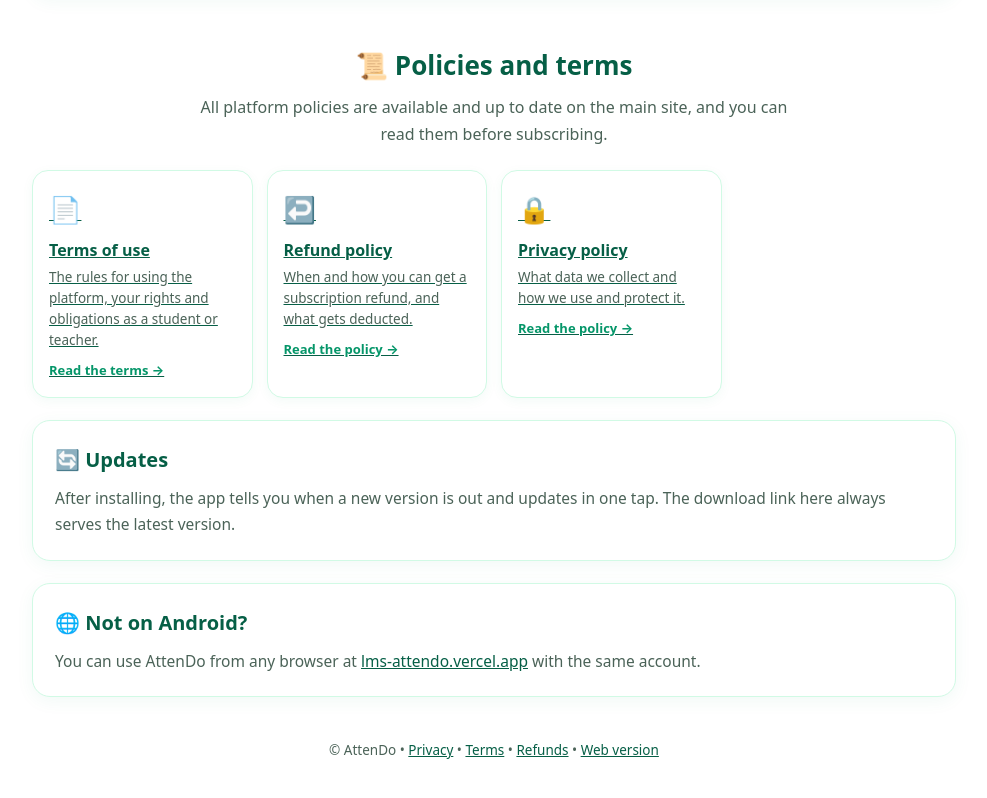
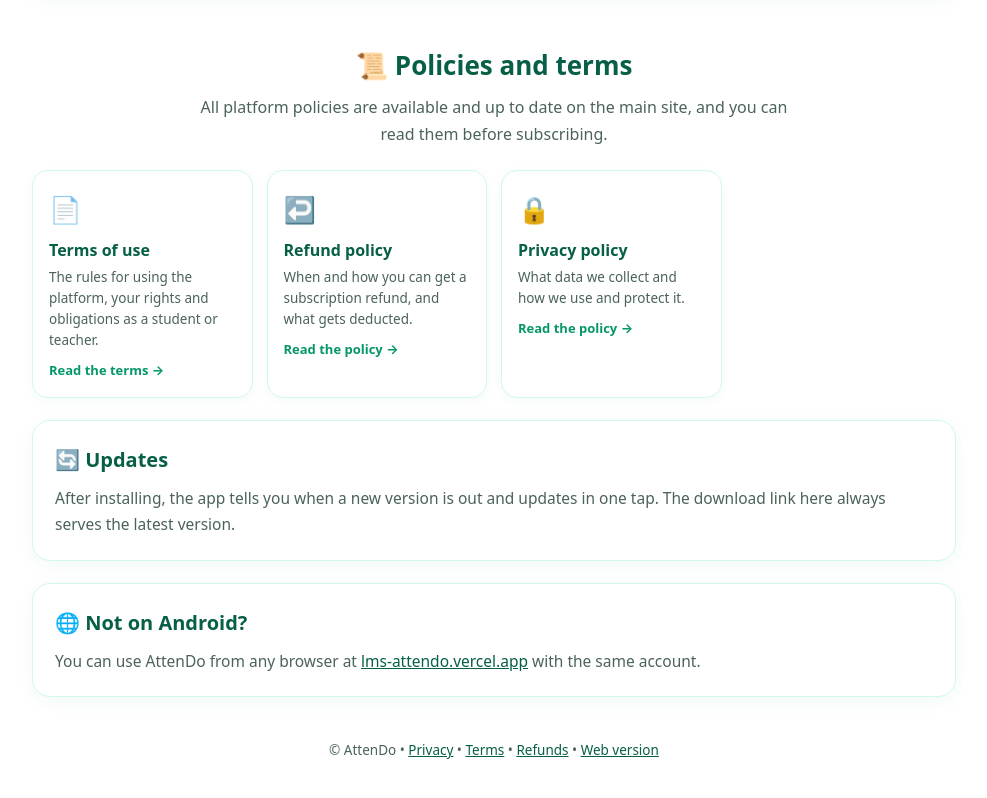
Before and after one commit to edumahmoud/attendo-app-download, a plain HTML site: page index.html in a window 1280 px wide. Shown: the part 1720-2518 px from the top of the page, without its empty margins (146-1133 px from the left). Drawn offline with Linux system fonts and the light colour scheme.

Commit message:
Style policy link cards

```diff
--- a/assets/style.css
+++ b/assets/style.css
@@ -92,6 +92,7 @@ html[dir=rtl] .car .track{direction:ltr}
 .kid h4{font-size:16px;color:var(--gd);margin:6px 0 3px}
 .kid p{color:var(--mut);font-size:13.5px;line-height:1.55}
 .kid .go{color:var(--g);font-weight:700;font-size:13px;margin-top:8px;display:block}
+.kids a.kid{text-decoration:none;color:inherit;display:block}
 
 /* phone mockups */
 .star{background:linear-gradient(135deg,#065f46,#059669);color:#fff;border-radius:22px;padding:24px 20px;display:grid;grid-template-columns:1fr;gap:18px;align-items:center;box-shadow:0 14px 34px rgba(5,150,105,.28)}
```
